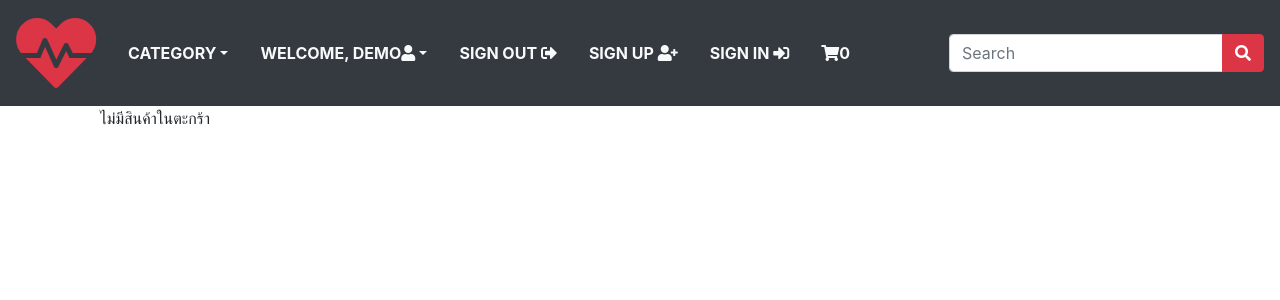
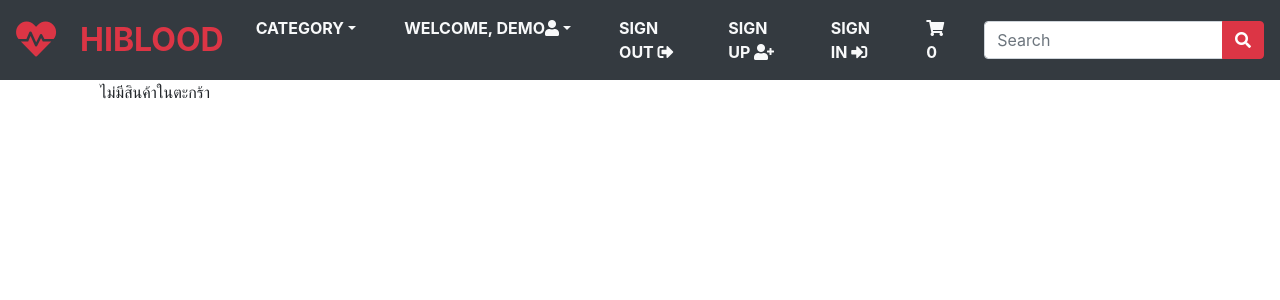
Before and after one commit to chuntikab/my-project, a Django app: template djangoworkshop/store/templates/cartdetail.html in a window 1280 px wide. Shown: the top 300 px of the page. Run offline with Django 3.2, Linux system fonts and the light colour scheme; the template is opened without the code that fills it, so the values that code supplies are empty; some libraries are stand-ins or nearby versions.

Commit message:
แก้ url pattern ให้กด cart ได้หลายครั้ง, ใส่ชื่อเว็บและแก้โลโก้

```diff
--- a/djangoworkshop/djangoworkshop/urls.py
+++ b/djangoworkshop/djangoworkshop/urls.py
@@ -26,7 +26,7 @@ urlpatterns = [
     path('category/<slug:category_slug>',views.index,name="product_by_category"),
     path('product/<slug:category_slug>/<slug:product_slug>',views.productPage,name='productDetail'),
     path('cart/add/<int:product_id>',views.addCart,name="addCart"),
-    path('cartdetail/',views.cartdetail)
+    path('cartdetail/',views.cartdetail,name="cartdetail")
 ]
 
 #product/fashion/shoes
--- a/djangoworkshop/store/templates/cartdetail.html
+++ b/djangoworkshop/store/templates/cartdetail.html
@@ -24,10 +24,10 @@
                 {% for item in cart_items %}
                 <tr>
                     <td class="cart_product">
-                        <a href=""><img src="{{item.product.image.url}}" alt="" width="80px" height="80px"></a>
+                        <a href="{{item.product.get_url}}"><img src="{{item.product.image.url}}" alt="" width="80px" height="80px"></a>
                     </td>
                     <td class="cart_description">
-                        <h5><a href="">{{item.product.name}}</a></h5>
+                        <h5><a href="{{item.product.get_url}}">{{item.product.name}}</a></h5>
                     </td>
                     <td class="cart_price">
                         <p>{{item.product.price| intcomma}}</p>
--- a/djangoworkshop/store/templates/navbar.html
+++ b/djangoworkshop/store/templates/navbar.html
@@ -1,13 +1,17 @@
 <nav class="navbar navbar-expand-md navbar-light bg-dark"> <!-- navbar คือ menu ย่อยมาจากโครงสร้าง layouts-->
 
-    <a href="/" class="navbar-brand"><i class="fas fa-heartbeat text-danger fa-4x"></i></a> <!-- เปลี่ยนสี ขนาด โลโก้ -->
+    <a href="/" class="navbar-brand"><i class="fas fa-heartbeat text-danger fa-2x"></i></a> <!-- เปลี่ยนสี ขนาด โลโก้ -->
     <button type="button" class="navbar-toggler bg-light" data-toggle="collapse"
      data-target="#nav" name="button"><span class="navbar-toggler-icon"></span></button>
 
     <div class="collapse navbar-collapse justify-content-between" id="nav">
     <ul class="navbar-nav">
+
+      <li class="nav-item"><!-- ชื่อโลโก้ -->
+        <a class="nav-link text-danger text-uppercase font-weight-bold fa-2x">HiBlood</a>
+      </li>
       <li class="nav-item dropdown">
-        <a class="nav-link text-light text-uppercase font-weight-bold px-3 dropdown-toggle"
+        <a class="nav-link text-light text-uppercase font-weight-bold px-4 dropdown-toggle"
         href="" data-toggle="dropdown">Category</a> <!-- -->
         <div class="dropdown-menu">
           <a class="dropdown-item" href="{% url 'home' %}">สินค้าทั้งหมด</a><!-- -->
@@ -17,32 +21,31 @@
         </div>
       </li>
         <li class="nav-item dropdown">
-          <a class="nav-link text-light text-uppercase font-weight-bold px-3 dropdown-toggle" data-toggle="dropdown">
+          <a class="nav-link text-light text-uppercase font-weight-bold px-4 dropdown-toggle" data-toggle="dropdown">
             Welcome, Demo<i class="fas fa-user circle"></i></a><!-- -->
           <div class="dropdown-menu">
             <a class="dropdown-item" href="">ประวัติการสั่งซื้อ</a><!-- href="" คือ การกดแล้วให้ไปที่ "ที่เรากำหนดปลายทาง" -->
           </div>
         </li>
         <li class="nav-item">
-          <a class="nav-link text-light text-uppercase font-weight-bold px-3" href=""><!-- href="" คือ การกดแล้วให้ไปที่ "ที่เรากำหนดปลายทาง" -->
+          <a class="nav-link text-light text-uppercase font-weight-bold px-4" href=""><!-- href="" คือ การกดแล้วให้ไปที่ "ที่เรากำหนดปลายทาง" -->
             Sign Out <i class="fas fa-sign-out-alt"></i>
           </a>
         </li>
         <li class="nav-item">
-          <a class="nav-link text-light text-uppercase font-weight-bold px-3" href=""><!-- href="" คือ การกดแล้วให้ไปที่ "ที่เรากำหนดปลายทาง" -->
+          <a class="nav-link text-light text-uppercase font-weight-bold px-4" href=""><!-- href="" คือ การกดแล้วให้ไปที่ "ที่เรากำหนดปลายทาง" -->
             Sign Up <i class="fas fa-user-plus"></i>
           </a>
         </li>
         <li class="nav-item">
-          <a class="nav-link text-light text-uppercase font-weight-bold px-3" href=""><!-- href="" คือ การกดแล้วให้ไปที่ "ที่เรากำหนดปลายทาง" -->
+          <a class="nav-link text-light text-uppercase font-weight-bold px-4" href=""><!-- href="" คือ การกดแล้วให้ไปที่ "ที่เรากำหนดปลายทาง" -->
             Sign In <i class="fas fa-sign-in-alt"></i>
           </a>
         </li>
       <li class="nav-item">
-        <a class="nav-link text-light text-uppercase font-weight-bold px-3" href="cartdetail"><!-- href="" คือ การกดแล้วให้ไปที่ "ที่เรากำหนดปลายทาง" -->
-          <i class="fas fa-shopping-cart"></i>0
-      </a>
-    </li>
+        <a class="nav-link text-light text-uppercase font-weight-bold px-4" href="{% url 'cartdetail'%}"><!-- href="" คือ การกดแล้วให้ไปที่ "ที่เรากำหนดปลายทาง" -->
+          <i class="fas fa-shopping-cart"></i>0</a>
+      </li>
 
     </ul>
     <form class="form-inline ml-3" action="", method="GET">
```
